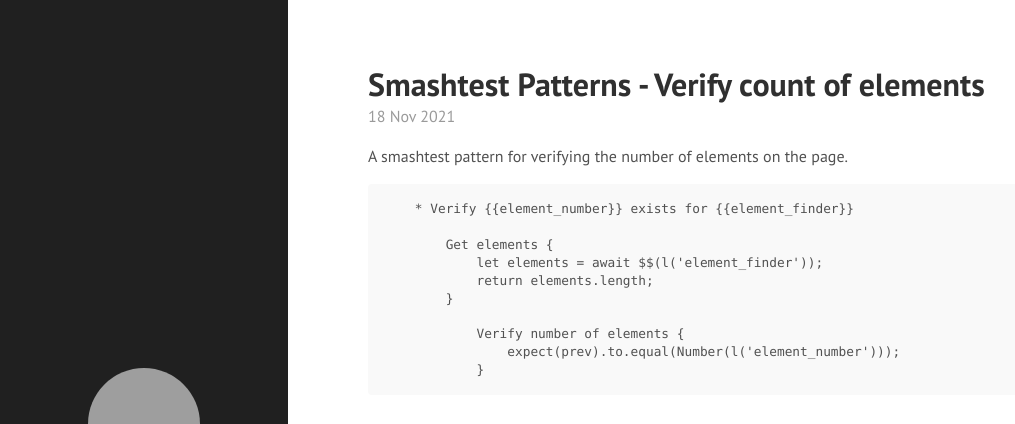
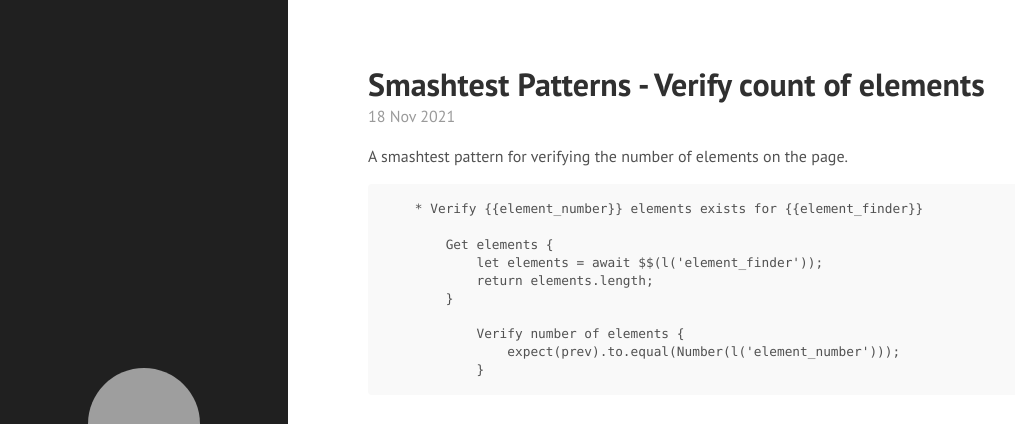
Before and after one commit to slowmonkey/slowmonkey.github.io, a Jekyll site: the page built from _posts/2021-11-18-smashtest-patterns-verify-count-of-elements.md, in a window 1280 px wide. Shown: the top 424 px of the page, without its empty margins (0-1015 px from the left). Built offline with Jekyll 4.4.1, drawn with Linux system fonts in a browser that asks for light colours; nearby versions of some CDN libraries; grey boxes are pictures that could not be loaded.

Commit message:
Reworded smashtest method name used for verify count of elements smashtest example

````diff
--- a/_posts/2021-11-18-smashtest-patterns-verify-count-of-elements.md
+++ b/_posts/2021-11-18-smashtest-patterns-verify-count-of-elements.md
@@ -10,7 +10,7 @@
 
 
 ```
-    * Verify {{ "{{element_number" }}}} exists for {{ "{{element_finder" }}}}
+    * Verify {{ "{{element_number" }}}} elements exists for {{ "{{element_finder" }}}}
 
         Get elements {
             let elements = await $$(l('element_finder'));
````
